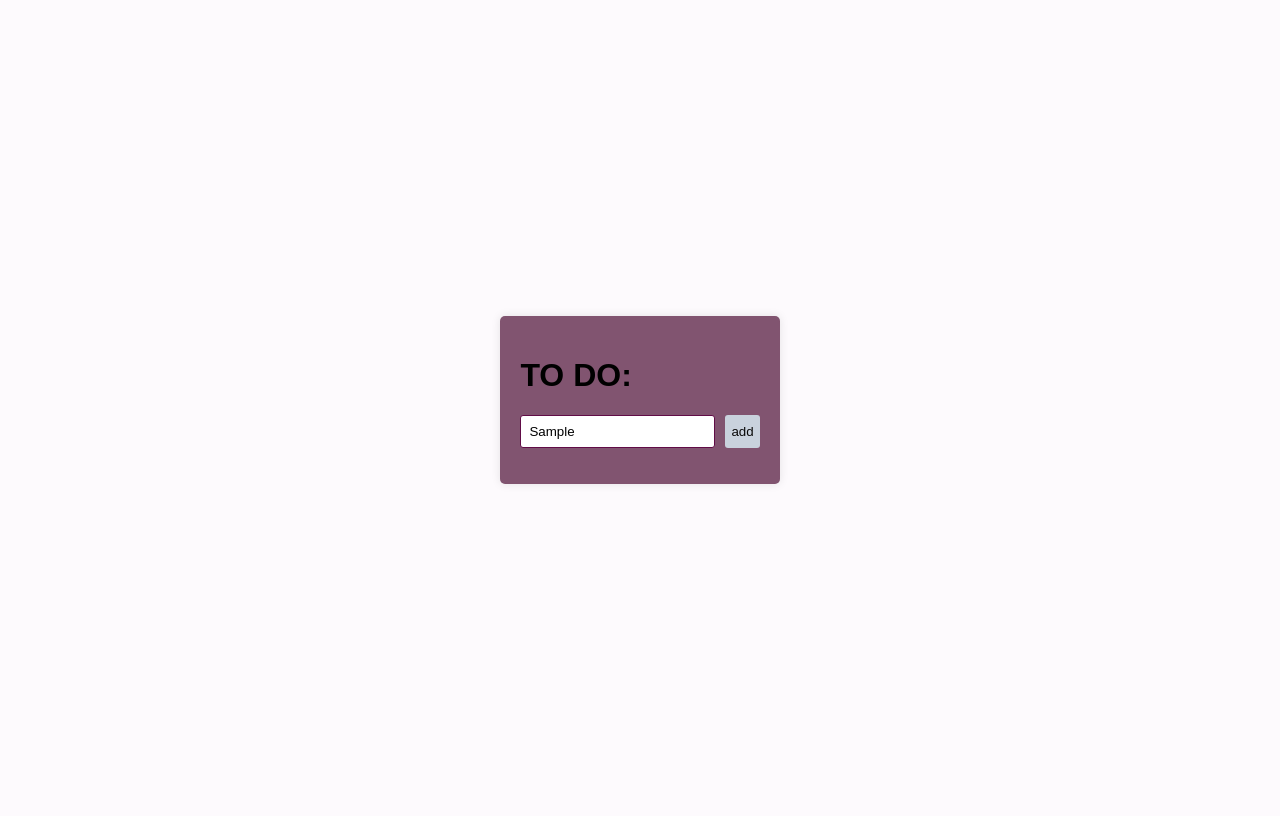
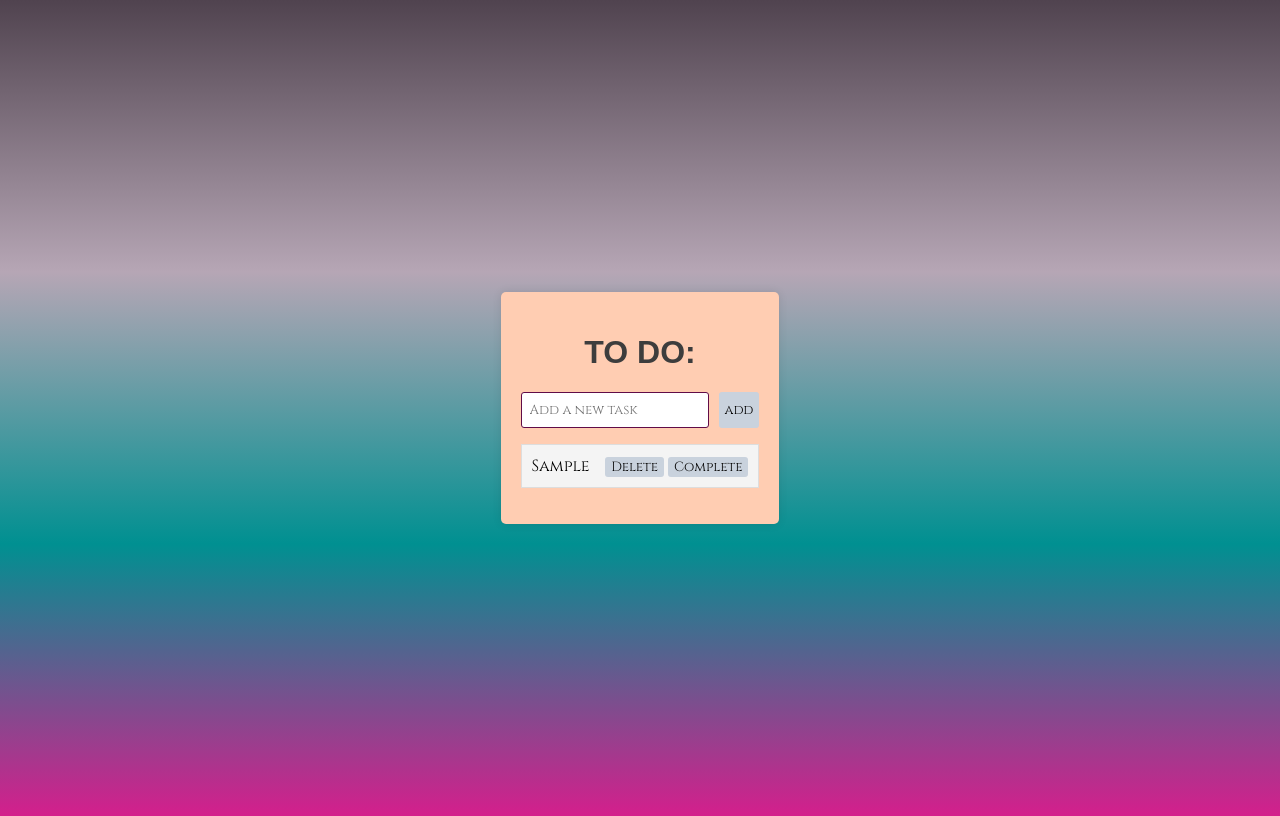
Before and after one commit to ciel-dot/gestorTareas, a website built with webpack: page dist/index.html in a window 1280 px wide. Both pictures are taken after typing "Sample" into the empty fields and a click on the button "add". Built offline with nearby package versions, Linux system fonts and the light colour scheme; a web font is replaced by a local one.

Commit message:
Cambios en los estilos 2

```diff
--- a/package.json
+++ b/package.json
@@ -1,5 +1,5 @@
 {
-  "name": "gestorTareas",
+  "name": "gestortareas",
   "version": "1.0.0",
   "description": "",
   "main": "index.js",
--- a/src/style.css
+++ b/src/style.css
@@ -1,7 +1,10 @@
+@import url('https://fonts.googleapis.com/css2?family=Cinzel:wght@400..900&display=swap');
+@import url('https://fonts.googleapis.com/css2?family=Cinzel:wght@400..900&family=Lobster+Two:ital,wght@0,400;0,700;1,400;1,700&family=New+Amsterdam&display=swap');
+
 body {
-    font-family: 'Popins', sans-serif;
-    background-color: #fdfafd;
-    margin: 0;
+    font-family: "Cinzel", serif;
+    background-color: #ebe0e0;
+    background:linear-gradient(#50434f, #b6a6b5, #009091, #d41f8c);
     padding: 0;
     display: flex;
     justify-content: center;
@@ -9,9 +12,18 @@ body {
     height: 100vh;
 }
 
+h1 {
+    font-family: "New Amsterdam", sans-serif;
+    color: #3d3d3d;
+    display: flex;
+    justify-content: center;
+    align-items: center;
+
+}
+
 
 #app {
-    background-color: rgb(129, 84, 112);
+    background-color: #ffcdb2;
     padding: 20px;
     border-radius: 5px;
     box-shadow: 0 0 10px rgba(0, 0, 0, 0.1);
@@ -23,6 +35,7 @@ form {
 }
 
 input {
+    font-family: "Cinzel", serif;
     width: 75%;
     padding: 8px;
     margin-right: 10px;
@@ -31,6 +44,7 @@ input {
 }
 
 button {
+    font-family: "Cinzel", serif;
     padding: 5px 8 px;
     background-color: #c9d2dd;
     color: rgb(10, 10, 10);
@@ -57,5 +71,5 @@ li {
 
 li.completed {
     text-decoration: line-through;
-    color: #888
+    color: #070607;
 }
--- a/src/task.js
+++ b/src/task.js
@@ -11,7 +11,7 @@ export const addTask = (task) => {
         text: task,
         completed: false,
     };
-    task.push(newTask);
+    tasks.push(newTask);
     localStorage.setItem("tasks", JSON.stringify(tasks));
 };
 
--- a/src/ui.js
+++ b/src/ui.js
@@ -18,8 +18,8 @@ export const renderTasks = () => {
         li.innerHTML = `
         ${tasks.text}
         <div class="buttons">
-        <button class="delete"> Eliminar </button>
-        <button class="toggle"> ${ tasks.completed === false ? "Completar" : "Deshacer" } </button>
+        <button class="delete"> Delete </button>
+        <button class="toggle"> ${ tasks.completed === false ? "Complete" : "Undo" } </button>
         <div>
         `;
 
```
Also changed, not shown: dist/bundle.js, 1 other file.
